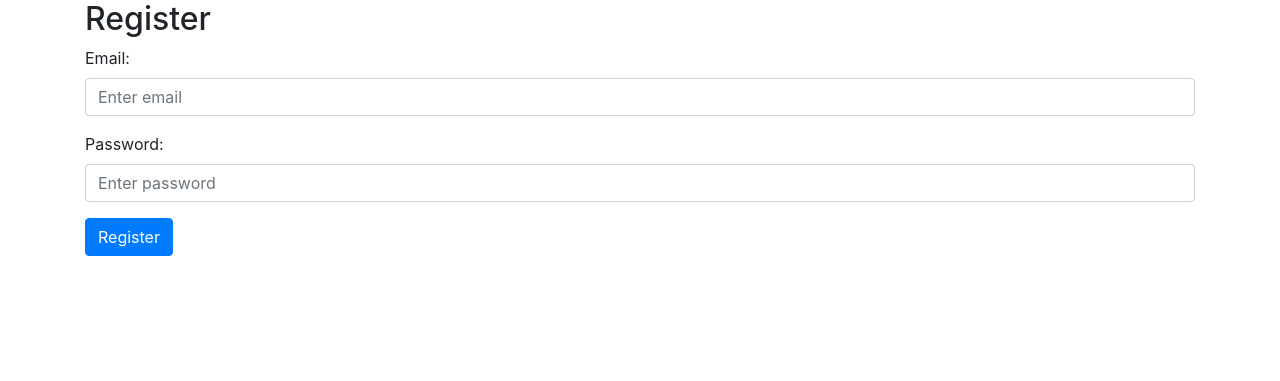
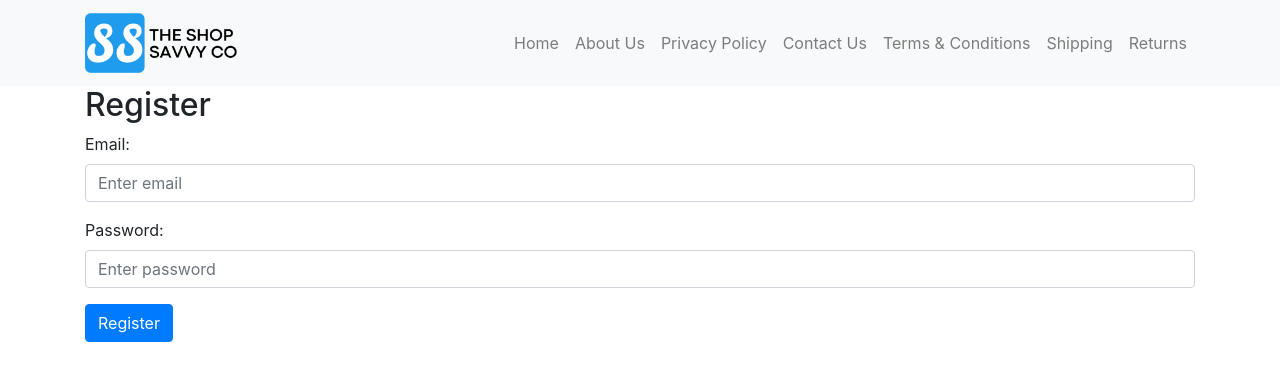
Before and after one commit to rishavnathpati/ShopSavvy, a Flask app: page /register in a window 1280 px wide. Shown: the top 381 px of the page. Run offline with Flask 3, Linux system fonts and the light colour scheme; some libraries are stand-ins or nearby versions.

Commit message:
Nab bar added

```diff
--- a/app.py
+++ b/app.py
@@ -45,7 +45,7 @@ def login():
             flash("Please check your login details and try again.")
             return redirect(url_for("login"))
         session["username"] = username
-        return redirect(url_for("profile"))
+        return redirect(url_for("index"))
     return render_template("login.html")
 
 
@@ -59,7 +59,7 @@ def profile():
 @app.route("/logout")
 def logout():
     session.pop("username", None)
-    return redirect(url_for("index"))
+    return redirect(url_for("index.html"))
 
 
 @app.route("/")
--- a/templates/register.html
+++ b/templates/register.html
@@ -2,19 +2,61 @@
 <html>
   <head>
     <title>Register</title>
-  <link href="https://stackpath.bootstrapcdn.com/bootstrap/4.3.1/css/bootstrap.min.css" rel="stylesheet">
+    <link href="https://stackpath.bootstrapcdn.com/bootstrap/4.3.1/css/bootstrap.min.css" rel="stylesheet" />
   </head>
   <body>
+    <!-- Navigation Bar -->
+    <nav class="navbar navbar-expand-lg navbar-light bg-light">
+        <div class="container">
+            <a class="navbar-brand" href="{{ url_for('index') }}">
+                <img src="{{ url_for('static', filename='Assets/logo1.png') }}" height="60"
+                    class="d-inline-block align-top" alt="ImageSearch Logo">
+            </a>
+
+            <!-- Toggler/collapsibe Button -->
+            <button class="navbar-toggler" type="button" data-toggle="collapse" data-target="#collapsibleNavbar">
+                <span class="navbar-toggler-icon"></span>
+            </button>
+
+            <!-- Navbar links -->
+            <div class="collapse navbar-collapse" id="collapsibleNavbar">
+                <ul class="navbar-nav ml-auto">
+                    <li class="nav-item">
+                        <a class="nav-link" href="{{ url_for('index') }}">Home</a>
+                    </li>
+                    <li class="nav-item">
+                        <a class="nav-link" href="{{ url_for('about') }}">About Us</a>
+                    </li>
+                    <li class="nav-item">
+                        <a class="nav-link" href="{{ url_for('about') }}#privacy-policy">Privacy Policy</a>
+                    </li>
+                    <li class="nav-item">
+                        <a class="nav-link" href="{{ url_for('about') }}#contact-us">Contact Us</a>
+                    </li>
+                    <li class="nav-item">
+                        <a class="nav-link" href="{{ url_for('about') }}#terms-conditions">Terms & Conditions</a>
+                    </li>
+                    <li class="nav-item">
+                        <a class="nav-link" href="{{ url_for('about') }}#shipping">Shipping</a>
+                    </li>
+                    <li class="nav-item">
+                        <a class="nav-link" href="{{ url_for('about') }}#returns">Returns</a>
+                    </li>
+                </ul>
+            </div>
+        </div>
+    </nav>
+
     <div class="container">
       <h2>Register</h2>
       <form action="{{ url_for('register') }}" method="post">
         <div class="form-group">
           <label for="email">Email:</label>
-      <input type="email" class="form-control" id="username" placeholder="Enter email" name="username">
+          <input type="email" class="form-control" id="username" placeholder="Enter email" name="username" />
         </div>
         <div class="form-group">
           <label for="pwd">Password:</label>
-      <input type="password" class="form-control" id="pwd" placeholder="Enter password" name="password">
+          <input type="password" class="form-control" id="pwd" placeholder="Enter password" name="password" />
         </div>
         <button type="submit" class="btn btn-primary">Register</button>
       </form>
```
Also changed, not shown: templates/login.html (+40 -3 lines). Lines whose indentation alone changed are shown as unchanged.
